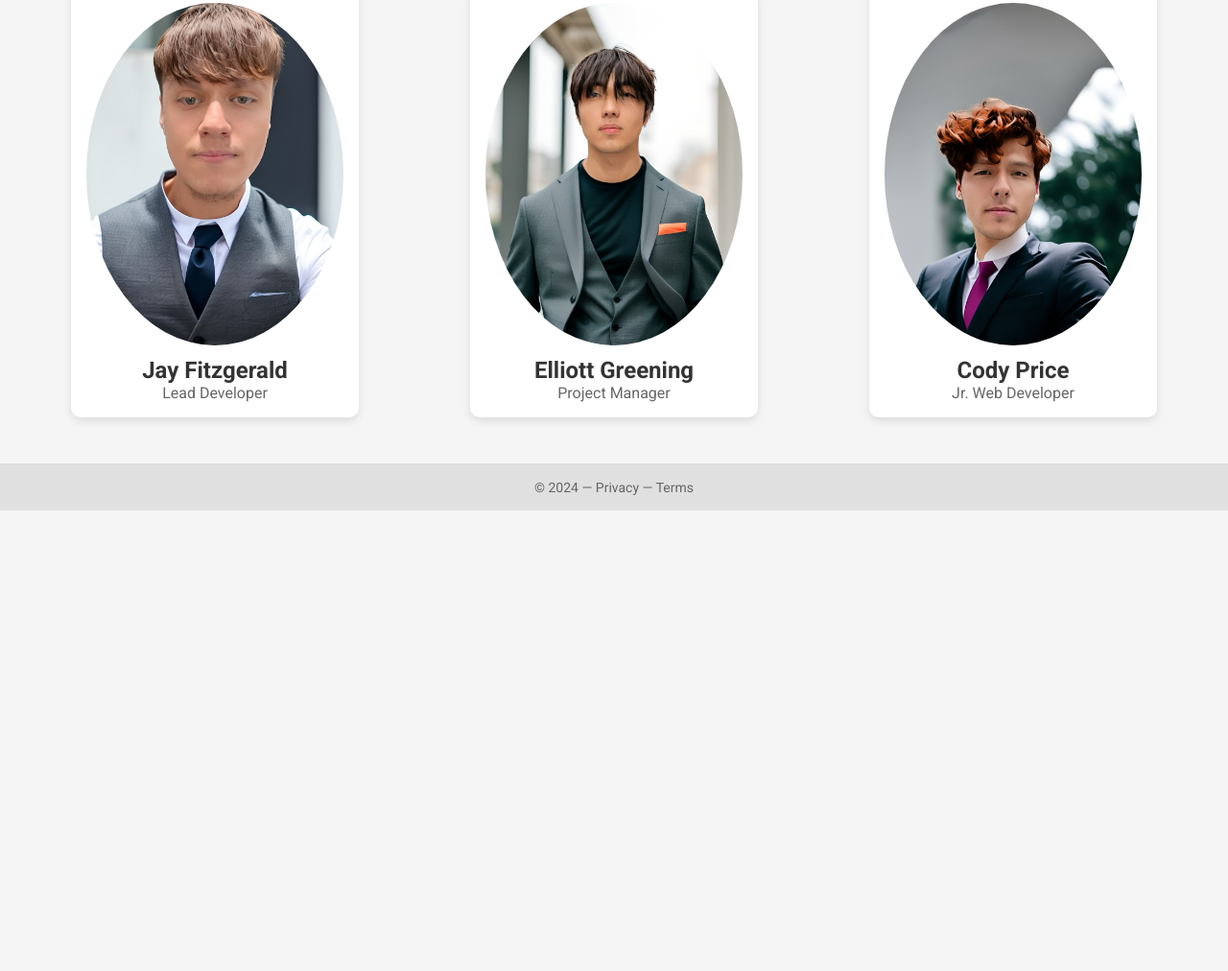
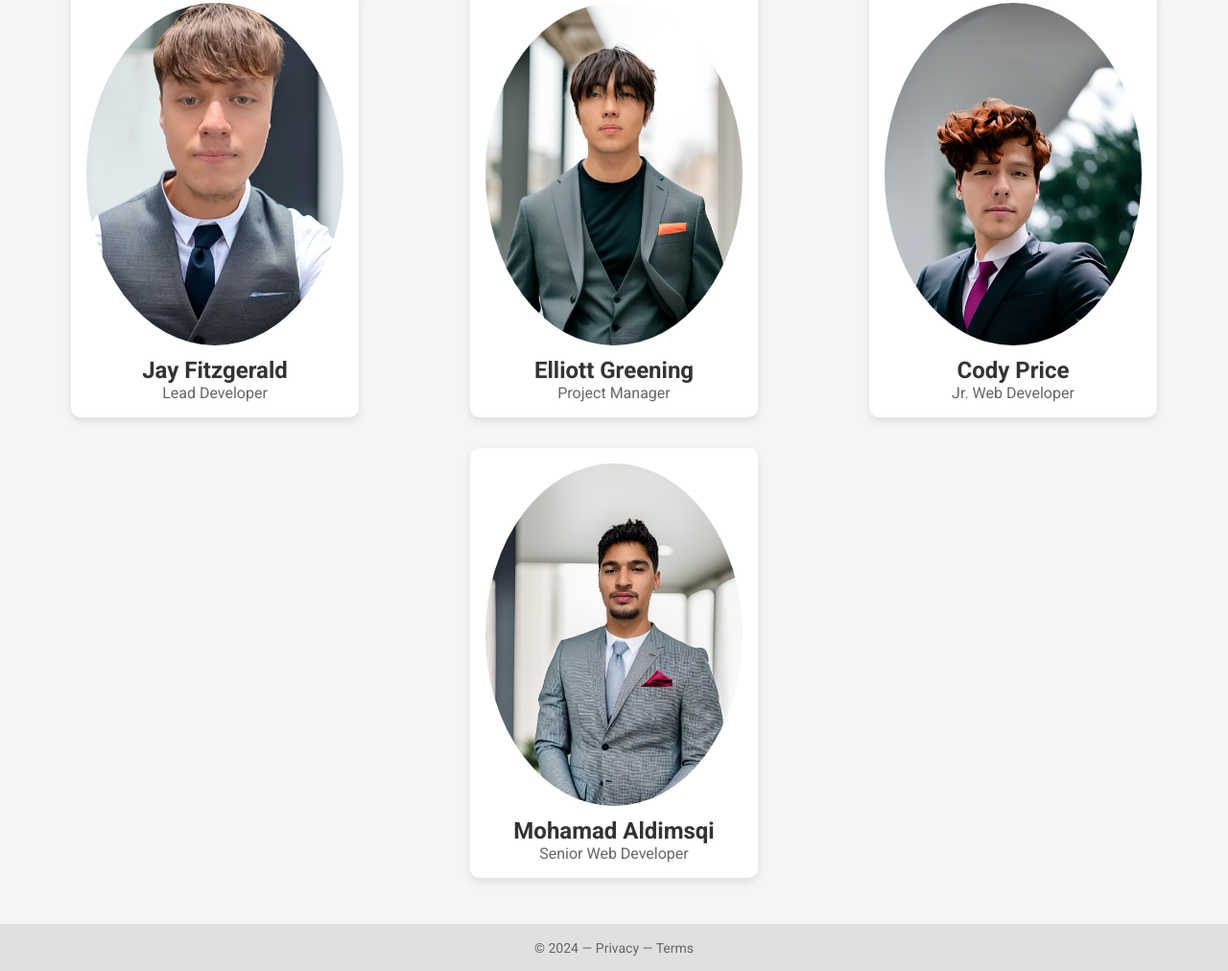
Before and after one commit to regulating/Unit-15-Website-Design, a plain HTML site: page team.html in a window 1280 px wide. Shown: the part 420-1432 px from the top of the page at 96% size. Before the commit the page ends 952 px from the top, so only its background shows below. Drawn offline with Linux system fonts and the light colour scheme.

Commit message:
IMG Change
Updated more team members along with some Misc changes

```diff
--- a/team.html
+++ b/team.html
@@ -39,13 +39,15 @@
                 <p>Project Manager</p>
             </div>
             <div class="member">
-                <img src="img/cody.jpg" alt="Team Member 2">
+                <img src="img/cody.jpg" alt="Team Member 3">
                 <h2>Cody Price</h2>
                 <p>Jr. Web Developer </p>
             </div>
-
-
-            <!-- Add more team members as needed -->
+            <div class="member">
+                <img src="img/moh.jpg" alt="Team Member 4">
+                <h2>Mohamad Aldimsqi</h2>
+                <p>Senior Web Developer</p>
+            </div>
         </section>
     </main>
     <footer>
```
